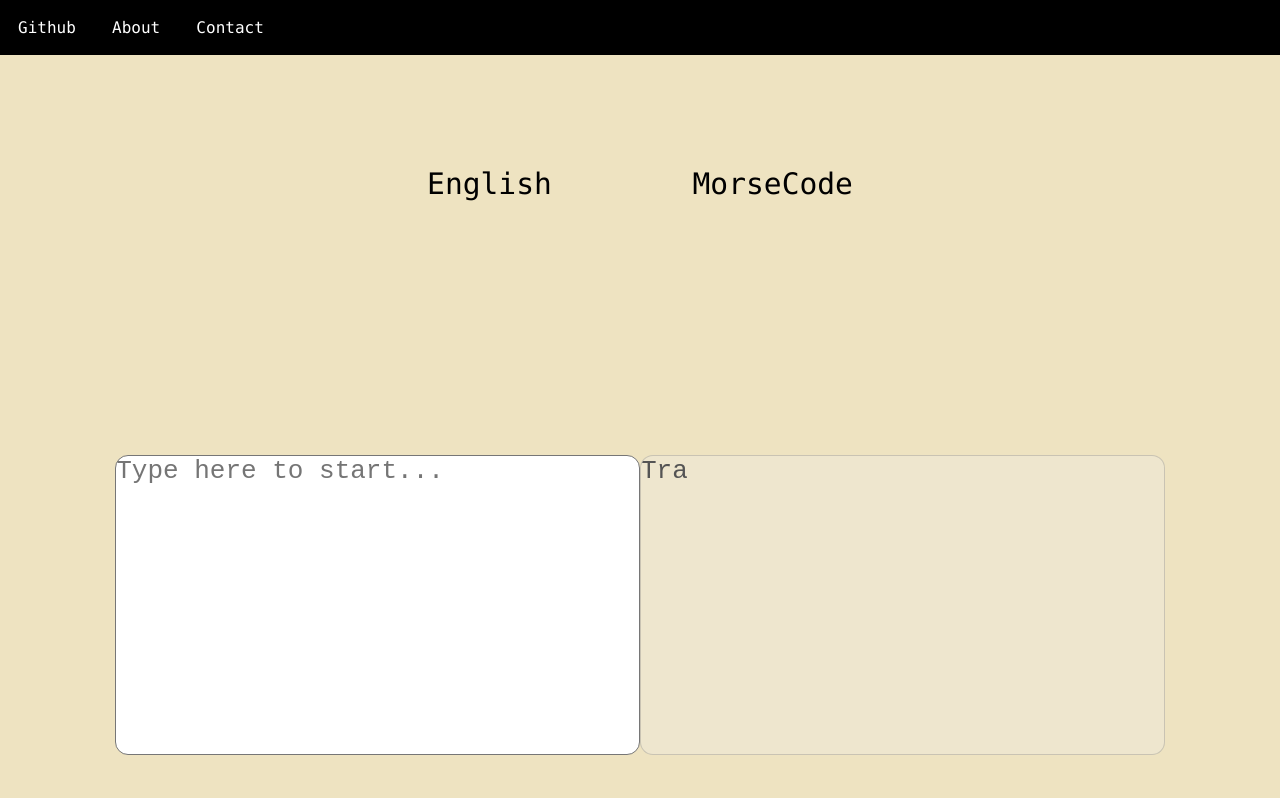
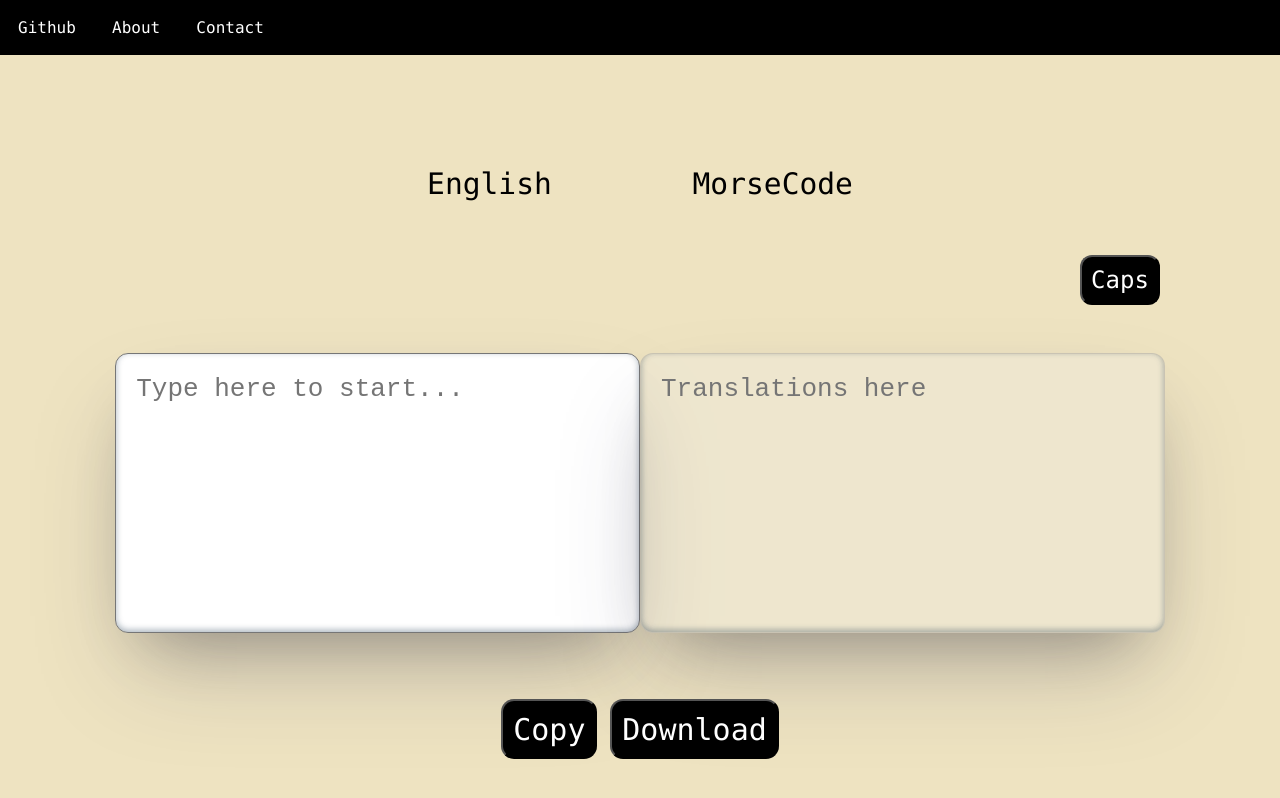
Before and after one commit to Hoccyy/Morseley.com, a Next.js app: page / in a window 1280 px wide. Shown: the top 798 px of the page. Built offline with nearby package versions, Linux system fonts and the light colour scheme.

Commit message:
New functions and some UX changes
Added Copy and Download functionality

```diff
--- a/src/app/globals.css
+++ b/src/app/globals.css
@@ -1,3 +1,8 @@
+::selection{
+  background-color: #000;
+  color: #FFF;
+}
+
 :root {
   --max-width: 1100px;
   --border-radius: 12px;
--- a/src/app/layout.js
+++ b/src/app/layout.js
@@ -2,7 +2,7 @@ import './globals.css'
 import styles from './page.module.css'
 
 export const metadata = {
-  title: 'Morsel',
+  title: 'Morseley',
   description: 'A Morsecode translator',
 }
 
--- a/src/app/page.js
+++ b/src/app/page.js
@@ -3,58 +3,154 @@ import Image from 'next/image'
 import { Inter } from 'next/font/google'
 import styles from './page.module.css'
 //import { use } from 'react'
-import { useState } from 'react';
+//import { useState } from 'react';
+//const inter = Inter({ subsets: ['latin'] })
 
-const inter = Inter({ subsets: ['latin'] })
 const text = 'Type here to start...'
-
-var output = "Tra";
+var outputHolder = "Translations here";
+var translationCase = false;
 
 export default function Home() {
-  //const [text, setText] = useState('Type here to start...');
+  function copyTranslation(outputBx, segment){
+    if (segment){
+      navigator.clipboard.writeText(outputBx.value);
+      return;
+    }
+    else{
+      let temp = outputBx.value;
+      outputBx.value = "Copied!";
+      setTimeout(() => {}, 5000);
+      outputBx.value = temp;
+      navigator.clipboard.writeText(outputBx.value);
+    }
+  }
+  function downloadTranslation(outputBx){
+    if (outputBx.value == 1 || outputBx.value.length == 0 || outputBx.value == null){
+      return;
+    }
+    const translationFile = new Blob([(new Date())+"\n\n--------------  Translation Below   ----------------\n\n"+outputBx.value], {type: "text/plain"});
+    const url_ = window.URL.createObjectURL(translationFile);
+    //Anchor tag
+    const a = document.createElement("a");
+    a.href = url_;
+    a.download = "Morseley Translation.txt";
+    a.click();
+    URL.revokeObjectURL(a.href);
+  }
 
-  function handleClick() {
-    return;
+  //Change translation text case
+  function textCaseChange() {
+    translationCase = !(translationCase);
+    const capsbutton = document.getElementById(styles.translationTextCase);
+    const Translation = document.getElementById(styles.OutputBox);
+
+    if (translationCase){
+      capsbutton.style = "background-color: red;";
+      Translation.value = Translation.value.toUpperCase();
+    }else{
+      capsbutton.style = "background-color: black;";
+      Translation.value = Translation.value.toLowerCase();
+    }
   }
 
   const mainTranslation = (event) => {
-    let userInput = ( event.target.value );
-    let ct = 0;
+    var morse_Into_English = {"----": "0", "|": " ", "/": " ", "-....-":"-", ".----": "1", "..---": "2", "...--": "3", "....-":"4", ".....":"5", "-....":"6", "--...":"7","---..": "8", "----.": "9", ".-": "a", "-...":"b", "-.-.":"c", "-..": "d", ".":"e", "..-.":"f", "--.":"g", "....":"h", "..":"i", ".---": "j", "-.-": "k", ".-..":"l", "--":"m", "-.":"n", "---":"o", ".--.":"p", "--.-":"q", ".-.":"r", "...":"s", "-": "t", "..-": "u", "...-": "v", ".--": "w", "-..-":"x", "-.--":"y", "--..":"z", ".-.-.-": ".", "--..--":",", "..--..":"?", "..--.":"!", "---...":":", ".-..-.": '"', ".----.":"\'", "-...-": "=", ".-.-" : "Æ", ".-.-." : "+"};
+    let userInput = (event.target.value).toLowerCase();
+    //let ct = 0;
     let translationMode = false;
     let tempTranslation = "";
 
     //Dictionaries
-    var morseAlphabet = {" ": "\/", "@": ".--.-.", "a": " .- ", "b": "  -... ", "c": " -.-. ", "d": " -.. ", "e": " . ", "f": " ..-. ", "g": " --. ", "h": " .... ", "i": " .. ", "j": " .--- ", "k": " -.- ", "l": " .-.. ", "m": " -- ", "n": " -. ", "o": " --- ", "p": " .--. ", "q": " --.- ", "r": " .-. ", "s": " ... ", "t": " - ", "u": " ..- ", "v": " ...- ", "w": " .-- ", "x": " -..- ", "y": " -.-- ", "z": " --.. ", "1": " .---- ", "2": " ..--- ", "3": " ...-- ", "4": " ....- ", "5": " ..... ", "6": " -.... ", "7": " --... ", "8": " ---.. ", "9": " ----. ", "0": " ----- ", ".": " .-.-.- ", ",": " --..-- ", "?": " ..--.. ", "!": " ..--. ", ":": " ---... ", "\"": " .-..-. ", "\'": " .----. ", "=": " -...- "};
-
-
+    var morseAlphabet = {" ": "\/", "@": " .--.-. ", "-": " -....- ", "a": " .- ", "b": " -... ", "c": " -.-. ", "d": " -.. ", "e": " . ", "f": " ..-. ", "g": " --. ", "h": " .... ", "i": " .. ", "j": " .--- ", "k": " -.- ", "l": " .-.. ", "m": " -- ", "n": " -. ", "o": " --- ", "p": " .--. ", "q": " --.- ", "r": " .-. ", "s": " ... ", "t": " - ", "u": " ..- ", "v": " ...- ", "w": " .-- ", "x": " -..- ", "y": " -.-- ", "z": " --.. ", "1": " .---- ", "2": " ..--- ", "3": " ...-- ", "4": " ....- ", "5": " ..... ", "6": " -.... ", "7": " --... ", "8": " ---.. ", "9": " ----. ", "0": " ----- ", ".": " .-.-.- ", ",": " --..-- ", "?": " ..--.. ", "!": " -.-.-- ", ":": " ---... ", "\"": " .-..-. ", "\'": " .----. ", "=": " -...- ", "Æ": " .-.- ", "+": " .-.-. "};
 
     if (/^[0-9a-zA-Z]+$/.test(userInput[0])) {
       translationMode = true;
     }
     //alert(translationMode)
+    //Checking for dashes(_) put instead of underscores (-)
+    if (userInput.includes('_')){
+      while (userInput.includes('_')){
+        userInput = userInput.replace('_', '-');
+      }
+    }
+    if (userInput.includes('\\')){
+      while (userInput.includes('\\')){
+        userInput = userInput.replace('\\', '/');
+      }
+    }
+
+    for (var v=0; v<2;v++){
+      if (userInput[v] == '.' || userInput[v] == '_'){
+        translationMode = false;
+      }
+    }
 
     if (translationMode){
 
       for (var v = 0; v < userInput.length; v++){
-
         tempTranslation += morseAlphabet[userInput[v]];
       }
-      output += "dawg";
-      alert(output);
+      while (tempTranslation.includes("undefined")){
+        tempTranslation = tempTranslation.replace("undefined", " # ");
+      }
+
+      //removing double spaces
+      if (tempTranslation.includes("  ")){
+        while (tempTranslation.includes("  ")){
+          tempTranslation = tempTranslation.replace("  ", " ");
+        }
+      }
+
+      const translationOutput = document.getElementById(styles.OutputBox);
+      translationOutput.value = tempTranslation;
+
+      //alert(translationOutput.innerHTML);
+      return;//
     }
+    //For translating morsecode into english
+    else{
+      //Get ride of double spaces
+      if (userInput.includes("  ")){
+        while (userInput.includes("  ")){
+          userInput = userInput.replace("  ", " ");
+        }
+      }
+      let morseArr = userInput.trim().split(" ");
 
-  }
+      for (var v = 0; v < userInput.length; v++){
+        if (morse_Into_English[morseArr[v]] != undefined){
+          tempTranslation += morse_Into_English[morseArr[v]];
+          //alert(morseArr[v]);
+        }
+      }
+      const translationOutput = document.getElementById(styles.OutputBox);
+      //Returns translation in caps or common letters
+      if (translationCase){
+        translationOutput.value = tempTranslation.toUpperCase();
+      }
+      else{
+        translationOutput.value = tempTranslation;
+      }
+    }
+  }//
 
   return (
     <main className={styles.main}>
       <ul id={styles.languages}>
         <li className={styles.description}>English</li>
-        <li className={styles.description}> </li>
+        <li className={styles.description}></li>
         <li className={styles.description}>MorseCode</li>
       </ul>
+      <div className={styles.caseDiv}>
+        <button id={styles.translationTextCase} onClick={textCaseChange}>Caps</button>
+      </div>
       <div className={styles.textArea}>
-        <textarea id={styles.InputBox} onClick={handleClick} onChange={mainTranslation} placeHolder={text} />
-        <textarea id={styles.OutputBox} disabled value={output}></textarea>
+        <textarea id={styles.InputBox} onChange={mainTranslation} placeHolder={text} />
+        <textarea id={styles.OutputBox} placeHolder={outputHolder} disabled></textarea>
+      </div>
+      <div id={styles.utilityButtons}>
+        <button id={styles.buttonUt} onClick={() => copyTranslation(document.getElementById(styles.OutputBox), true)}>Copy</button>
+        <button id={styles.buttonUt} onClick={() => downloadTranslation(document.getElementById(styles.OutputBox))}>Download</button>
       </div>
     </main>
   )
--- a/src/app/page.module.css
+++ b/src/app/page.module.css
@@ -6,6 +6,39 @@
   padding: 6rem;
   min-height: 100vh;
   background-color: rgb(238, 227, 193);
+}
+
+.caseDiv {
+  margin-left: 75vw;
+}
+#translationTextCase {
+  height: 50px;
+  width: 80px;
+  border-radius: 12px;
+  background-color: #000;
+  color: #FFF;
+  font-family: var(--font-mono);
+  font-size: x-large;
+}
+#translationTextCase:hover {
+  font-weight: bold;
+}
+
+#utilityButtons {
+  text-align: center;
+  margin: 3vh 0 0 0;
+}
+#buttonUt {
+  height: 60px;
+  width: fit-content;
+  font-size: 30px;
+  color: #FFF;
+  font-family: var(--font-mono);
+  background-color: #000;
+  padding: 10px;
+  border-radius: 13px;
+  margin-left: 0.5vw;
+  margin-right: 0.5vw;
 }
 .menu {
   background-color: #000;
@@ -29,22 +62,32 @@
   margin-top: 10px;
 }
 #InputBox {
-  height: 300px;
+  height: 280px;
   width: 41vw;
   border-radius: 13px;
   font-size: xx-large;
   resize: none;
+  box-shadow: rgba(50, 50, 93, 0.25) 0px 50px 100px -20px, rgba(0, 0, 0, 0.3) 0px 30px 60px -30px, rgba(10, 37, 64, 0.35) 0px -2px 6px 0px inset;
+  padding-left: 20px;
+  padding-top: 20px;
 }
 #InputBox:focus {
-  outline: 4px solid #000;
+  outline: 2px solid #000;
+}
+#OutputBox:hover {
+  outline: 2px dashed #000;
+  font-weight: bolder;
 }
 
 #OutputBox {
-  height: 300px;
+  height: 280px;
   width: 41vw;
   border-radius: 13px;
   font-size: xx-large;
   resize: none;
+  box-shadow: rgba(50, 50, 93, 0.25) 0px 50px 100px -20px, rgba(0, 0, 0, 0.3) 0px 30px 60px -30px, rgba(10, 37, 64, 0.35) 0px -2px 6px 0px inset;
+  padding-left: 20px;
+  padding-top: 20px;
 }
 
 .description {
```
